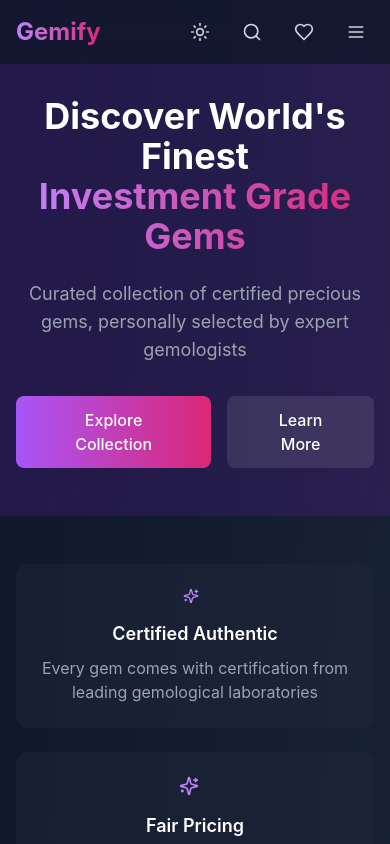
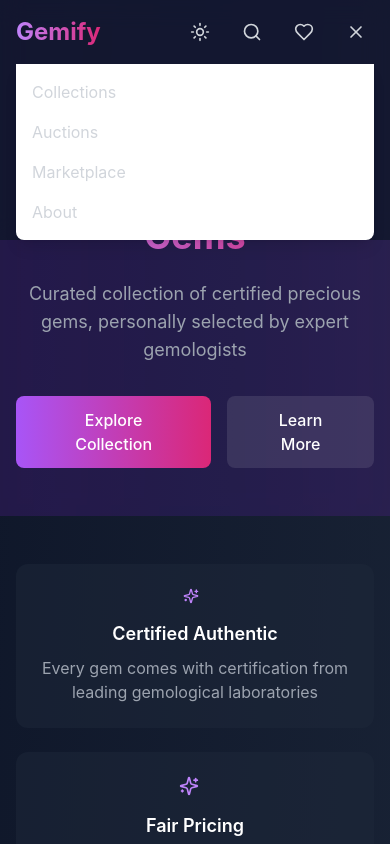
Before and after one commit to EshanAdithaya/Gemeify, a React (Create React App) app: page / in a window 390 px wide. Both pictures are taken after a click on the button 356 px from the left and 32 px from the top of the page. Shown: the top 844 px of the page. Built offline with nearby package versions, Linux system fonts and the light colour scheme.

Commit message:
Add mobile menu toggle and enhance Navbar component with improved accessibility

```diff
--- a/src/components/Navbar.js
+++ b/src/components/Navbar.js
@@ -1,18 +1,23 @@
-import React from 'react';
+import React, { useState } from 'react';
 import { Link } from 'react-router-dom';
-import { Search, Menu, Heart, Sun, Moon } from 'lucide-react';
+import { Search, Menu, X, Heart, Sun, Moon } from 'lucide-react';
 
 const Navbar = ({ isDarkMode, setIsDarkMode }) => {
+  const [isMenuOpen, setIsMenuOpen] = useState(false);
+
   return (
-    <nav className={`fixed w-full ${
-      isDarkMode
-        ? 'bg-slate-900/80'
-        : 'bg-white/80'
-      } backdrop-blur-md z-50`}>
+    <nav
+      className={`fixed w-full ${
+        isDarkMode ? 'bg-slate-900/80' : 'bg-white/80'
+      } backdrop-blur-md z-50`}
+    >
       <div className="max-w-7xl mx-auto px-4 sm:px-6 lg:px-8">
         <div className="flex items-center justify-between h-16">
           <div className="flex items-center">
-            <Link to="/" className="text-2xl font-bold bg-gradient-to-r from-purple-400 to-pink-600 text-transparent bg-clip-text">
+            <Link
+              to="/"
+              className="text-2xl font-bold bg-gradient-to-r from-purple-400 to-pink-600 text-transparent bg-clip-text"
+            >
               Gemify
             </Link>
           </div>
@@ -76,33 +81,92 @@ const Navbar = ({ isDarkMode, setIsDarkMode }) => {
             </button>
 
             {/* Search */}
-            <button className={`p-2 ${
+            <button
+              className={`p-2 ${
                 isDarkMode
                   ? 'text-gray-300 hover:text-white'
                   : 'text-gray-600 hover:text-gray-900'
-            }`}>
+              }`}
+            >
               <Search size={20} />
             </button>
 
             {/* Wishlist */}
-            <button className={`p-2 ${
+            <button
+              className={`p-2 ${
                 isDarkMode
                   ? 'text-gray-300 hover:text-white'
                   : 'text-gray-600 hover:text-gray-900'
-            }`}>
+              }`}
+            >
               <Heart size={20} />
             </button>
 
             {/* Mobile Menu */}
-            <button className={`md:hidden p-2 ${
+            <button
+              onClick={() => setIsMenuOpen(!isMenuOpen)}
+              className={`md:hidden p-2 ${
                 isDarkMode
                   ? 'text-gray-300 hover:text-white'
                   : 'text-gray-600 hover:text-gray-900'
-            }`}>
-              <Menu size={20} />
+              }`}
+            >
+              {isMenuOpen ? <X size={20} /> : <Menu size={20} />}
             </button>
           </div>
         </div>
+
+        {/* Mobile Menu Dropdown */}
+        {isMenuOpen && (
+          <div className="md:hidden bg-white dark:bg-slate-800 p-4 rounded-b-lg shadow-lg">
+            <div className="flex flex-col space-y-4">
+              <Link
+                to="/collections"
+                className={`${
+                  isDarkMode
+                    ? 'text-gray-300 hover:text-white'
+                    : 'text-gray-600 hover:text-gray-900'
+                } transition-colors`}
+                onClick={() => setIsMenuOpen(false)}
+              >
+                Collections
+              </Link>
+              <Link
+                to="/auctions"
+                className={`${
+                  isDarkMode
+                    ? 'text-gray-300 hover:text-white'
+                    : 'text-gray-600 hover:text-gray-900'
+                } transition-colors`}
+                onClick={() => setIsMenuOpen(false)}
+              >
+                Auctions
+              </Link>
+              <Link
+                to="/marketplace"
+                className={`${
+                  isDarkMode
+                    ? 'text-gray-300 hover:text-white'
+                    : 'text-gray-600 hover:text-gray-900'
+                } transition-colors`}
+                onClick={() => setIsMenuOpen(false)}
+              >
+                Marketplace
+              </Link>
+              <Link
+                to="/about"
+                className={`${
+                  isDarkMode
+                    ? 'text-gray-300 hover:text-white'
+                    : 'text-gray-600 hover:text-gray-900'
+                } transition-colors`}
+                onClick={() => setIsDarkMode(false)}
+              >
+                About
+              </Link>
+            </div>
+          </div>
+        )}
       </div>
     </nav>
   );
```
Lines whose indentation alone changed are shown as unchanged.
